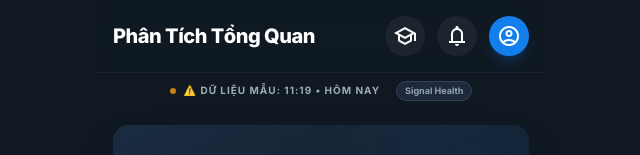
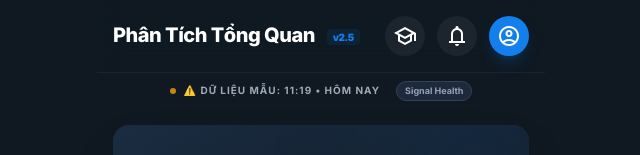
Before and after one commit to vanthienvt/duan-trade, a React (Vite) app: page / in a window 1280 px wide. Shown: the top 155 px of the page, without its empty margins (319-959 px from the left). Built offline with nearby package versions, Linux system fonts and the light colour scheme; no server answers.

Commit message:
UI: Add v2.5 version indicator to Dashboard and SignalList headers

```diff
--- a/pages/Dashboard.tsx
+++ b/pages/Dashboard.tsx
@@ -138,7 +138,7 @@ const Dashboard: React.FC<Props> = ({ onNavigate }) => {
     <div className="flex flex-col w-full animate-in fade-in duration-500">
       {/* Header */}
       <header className="sticky top-0 z-40 bg-background/80 backdrop-blur-md px-4 py-4 flex items-center justify-between border-b border-white/5">
-        <h2 className="text-xl font-extrabold tracking-tight">Phân Tích Tổng Quan</h2>
+        <h2 className="text-xl font-extrabold tracking-tight">Phân Tích Tổng Quan <span className="text-[10px] text-primary bg-primary/10 px-1.5 py-0.5 rounded font-black align-middle ml-2">v2.5</span></h2>
         <div className="flex items-center gap-3">
           <button
             onClick={() => setShowGuide(true)}
--- a/pages/SignalList.tsx
+++ b/pages/SignalList.tsx
@@ -118,7 +118,7 @@ const SignalList: React.FC<Props> = ({ onNavigate }) => {
     <div className="flex flex-col animate-in slide-in-from-right duration-300">
       <header className="sticky top-0 z-40 bg-background/90 backdrop-blur-md px-4 py-4 flex items-center justify-between">
         <div>
-          <h1 className="text-xl font-extrabold">Tín Hiệu AI</h1>
+          <h1 className="text-xl font-extrabold">Tín Hiệu AI <span className="text-[10px] text-primary bg-primary/10 px-1.5 py-0.5 rounded font-black align-middle ml-2">v2.5</span></h1>
           <p className="text-xs text-text-secondary font-medium">Bản đồ BTC: <span className={btcTrend === 'UP' ? 'text-bullish' : 'text-bearish'}>{btcTrend}</span></p>
         </div>
         <button
```
